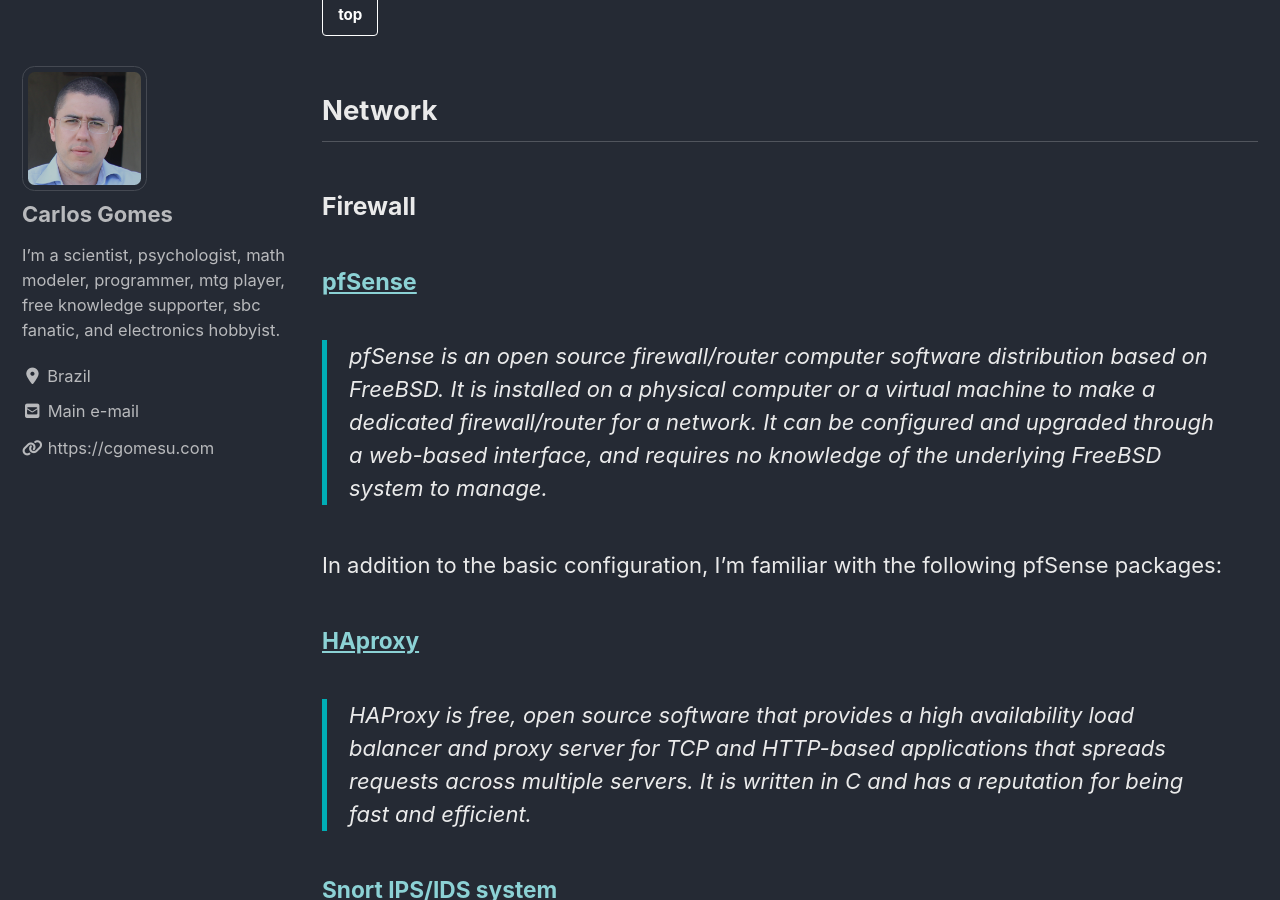
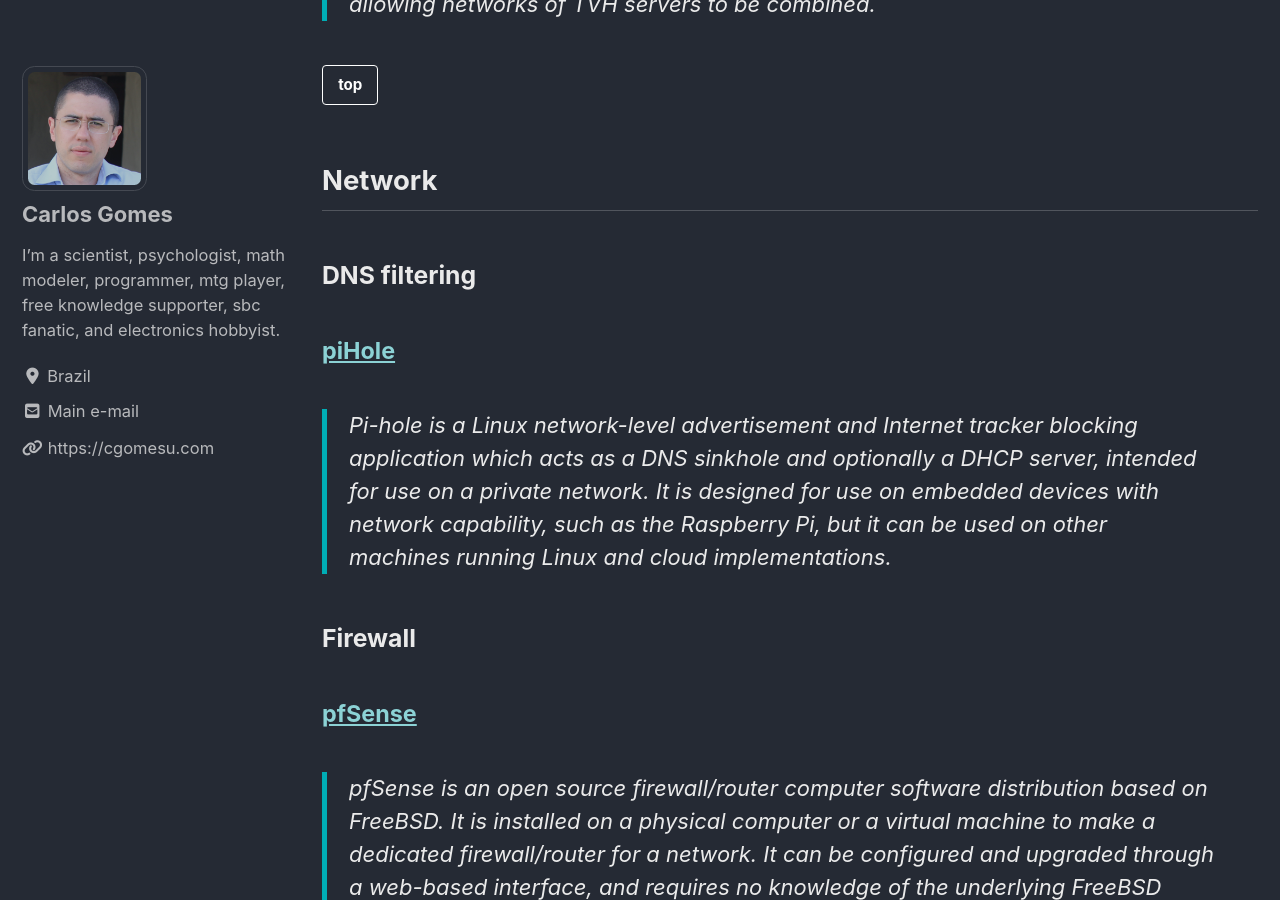
Before and after one commit to cgomesu/website, a Jekyll site: the page built from _pages/resume.md, in a window 1280 px wide and 900 px high, scrolled down 12797 px. Built offline with Jekyll 4.4.1, drawn with Linux system fonts in a browser that asks for light colours; cached includes are drawn as plain includes; nearby versions of some CDN libraries.

Commit message:
dns filtering

```diff
--- a/_pages/resume.md
+++ b/_pages/resume.md
@@ -198,6 +198,10 @@
 [top](#){: .btn .btn--light-outline .btn--small}
 
 ## Network
+### DNS filtering
+#### [piHole](https://pi-hole.net/)
+> Pi-hole is a Linux network-level advertisement and Internet tracker blocking application which acts as a DNS sinkhole and optionally a DHCP server, intended for use on a private network. It is designed for use on embedded devices with network capability, such as the Raspberry Pi, but it can be used on other machines running Linux and cloud implementations.
+
 ### Firewall
 #### [pfSense](https://www.pfsense.org/)
 > pfSense is an open source firewall/router computer software distribution based on FreeBSD. It is installed on a physical computer or a virtual machine to make a dedicated firewall/router for a network. It can be configured and upgraded through a web-based interface, and requires no knowledge of the underlying FreeBSD system to manage.
```
Also changed, not shown: 2 other files.
